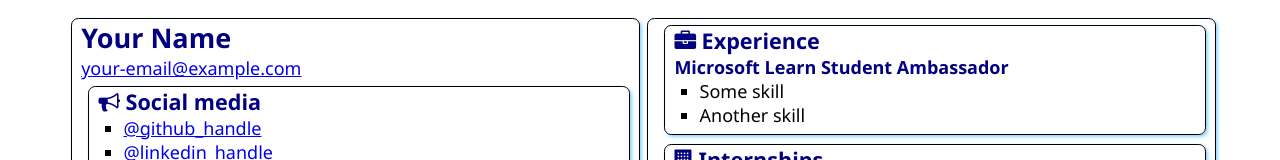
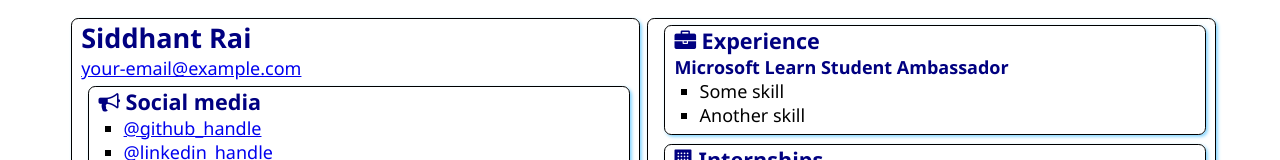
Before and after one commit to siddhantraii/SATechnicalOnboarding, a plain HTML site: page src/index.html in a window 1280 px wide. Shown: the top 160 px of the page. Drawn offline with Linux system fonts and the light colour scheme.

Commit message:
Update
Added my name

```diff
--- a/src/index.html
+++ b/src/index.html
@@ -12,7 +12,7 @@
 <body>
     <main>
         <article class="box">
-            <h1>Your Name</h1>
+            <h1>Siddhant Rai</h1>
             <div><a href="mailto:your.email@example.com">your-email@example.com</a></div>
 
             <section class="box">
```
